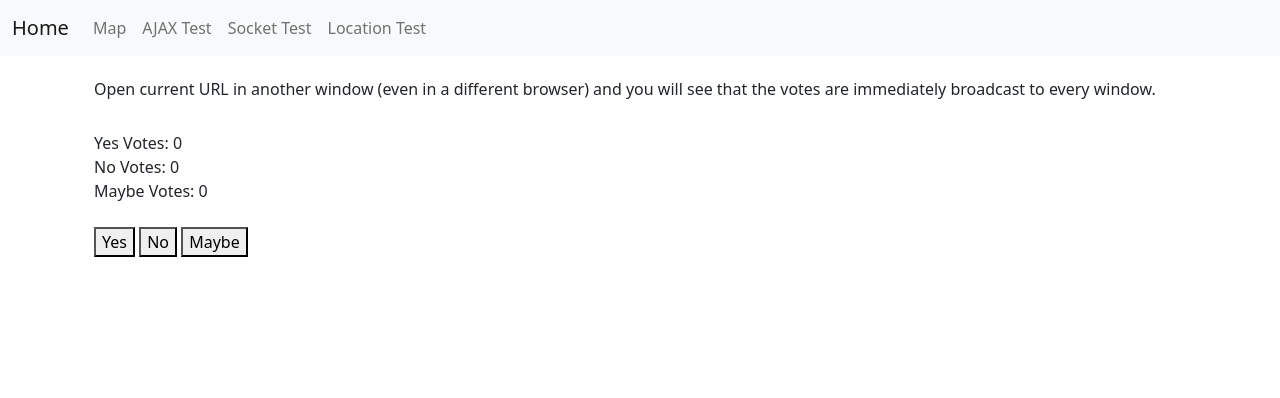
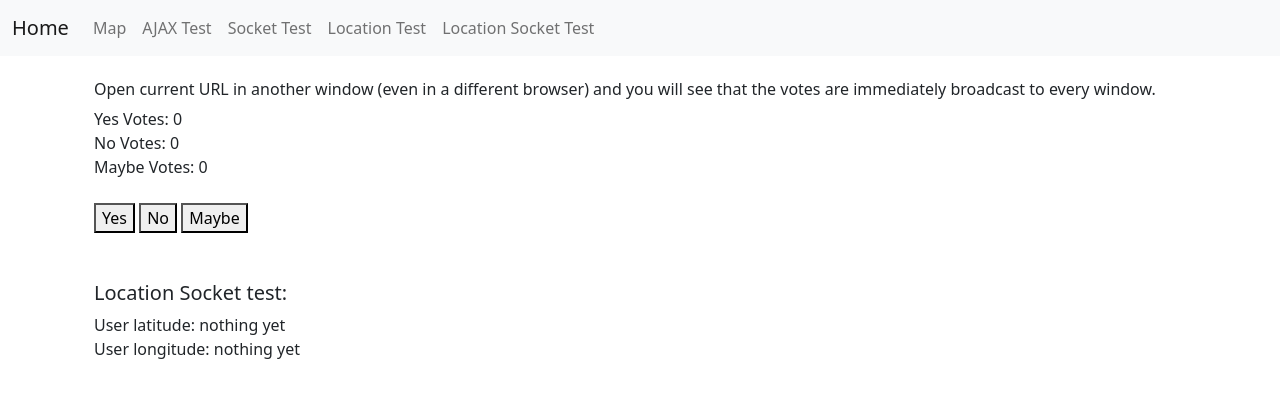
Before and after one commit to willnoonan/django_transit, a Django app: page /socket-test/ in a window 1280 px wide. Shown: the top 398 px of the page. Run offline with Django 4.2, Linux system fonts and the light colour scheme; some libraries are stand-ins or nearby versions.

Commit message:
added ajax and socket tests involving user location via watchPosition

```diff
--- a/main/templates/main/navbar.html
+++ b/main/templates/main/navbar.html
@@ -12,6 +12,7 @@
         <a class="nav-link" href="{% url 'map:ajax-page' %}">AJAX Test</a>
         <a class="nav-link" href="{% url 'map:socket-page' %}">Socket Test</a>
         <a class="nav-link" href="{% url 'map:location-page' %}">Location Test</a>
+        <a class="nav-link" href="{% url 'map:location-socket-page' %}">Location Socket Test</a>
       </div>
     </div>
   </div>
--- a/map/templates/map/sockettest.html
+++ b/map/templates/map/sockettest.html
@@ -26,6 +26,11 @@
                 document.querySelector('#maybe').innerHTML = data.maybe;
             });
 
+            socket.on('display location', data => {
+                document.querySelector('#user-lat').innerHTML = data.user_lat;
+                document.querySelector('#user-lng').innerHTML = data.user_lng;
+            });
+
         });
 
     </script>
@@ -39,7 +44,6 @@
             Open current URL in another window (even in a different browser) and you will see that the votes are
             immediately broadcast to every window.
         </h6>
-        <br>
         <div>Yes Votes: <span id="yes">{{ votes.yes }}</span></div>
         <div>No Votes: <span id="no">{{ votes.no }}</span></div>
         <div>Maybe Votes: <span id="maybe">{{ votes.maybe }}</span></div>
@@ -49,5 +53,11 @@
         <button data-vote="maybe">Maybe</button>
 
     </div>
+    <br><br>
+   <div class="container">
+        <h5>Location Socket test:</h5>
+        <div>User latitude: <span id="user-lat">{{ user_location.user_lat }}</span></div>
+        <div>User longitude: <span id="user-lng">{{ user_location.user_lng }}</span></div>
+    </div>
 
 {% endblock %}
--- a/map/urls.py
+++ b/map/urls.py
@@ -14,4 +14,12 @@ urlpatterns = [
     path('ajax-test/', views.ajax_view, name='ajax-page'),
     path('ajax-hidden/', views.ajax_background_request_handler, name='ajax-hidden'),  # not seen by user, for
     # background processing use only
+
+    # Location AJAX Test:
+    path('location-test/', views.location_view, name='location-page'),
+    path('location-test-ajax/', views.location_test_ajax_handler, name='location-ajax'),
+
+    # Location Socket Test:
+    path('location-socket-test/', views.location_socket_view, name='location-socket-page'),
+
 ]
--- a/map/views.py
+++ b/map/views.py
@@ -48,16 +48,33 @@ def ajax_background_request_handler(request):
         return HttpResponse("Error: Didn't receive data.")
 
 
+# Location AJAX Testing
+def location_view(request):
+    return render(request, 'map/location_ajax_test.html')
+
+def location_test_ajax_handler(request):
+    """
+    Handles ajax requests sent in background while user is on webpage rendered by ajax_view.
+    :param request:
+    :return:
+    """
+    if request.method == 'GET':
+        user_lat = request.GET.get('user_lat')
+        user_lng = request.GET.get('user_lng')
+        return HttpResponse(f"The user's latitude is {user_lat}, longitude is {user_lng}")
+    else:
+        return HttpResponse("Error: Didn't receive data.")
 
 
 """
 Socket testing.
 """
 votes = {"yes": 0, "no": 0, "maybe": 0}
+user_location = {"user_lat": "nothing yet", "user_lng": "nothing yet"}
 
-
+# Basic socket testing
 def socket_view(request):
-    return render(request, 'map/sockettest.html', {"votes": votes})
+    return render(request, 'map/sockettest.html', {"votes": votes, "user_location": user_location})
 
 
 @sio.event
@@ -66,8 +83,15 @@ def submit_vote(sid, data):
     sio.emit("vote totals", votes)
 
 
-"""
-Location testing.
-"""
-def location_view(request):
-    return render(request, 'map/location_test_3.html')
+
+# Socket testing with user location
+def location_socket_view(request):
+    return render(request, 'map/location_sockettest.html', {"user_location": user_location})
+
+
+@sio.event
+def broadcast_location(sid, data):
+    # Update dictionary
+    user_location["user_lat"] = data.get('user_lat')
+    user_location["user_lng"] = data.get('user_lng')
+    sio.emit("display location", user_location)
```
Also changed, not shown: map/templates/map/location_ajax_test.html (added, +65 -0 lines), map/templates/map/location_sockettest.html (added, +55 -0 lines).
